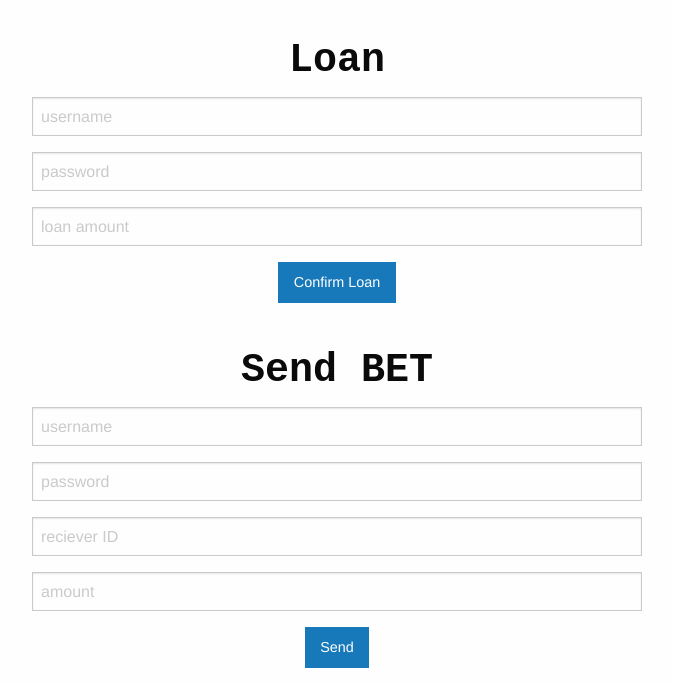
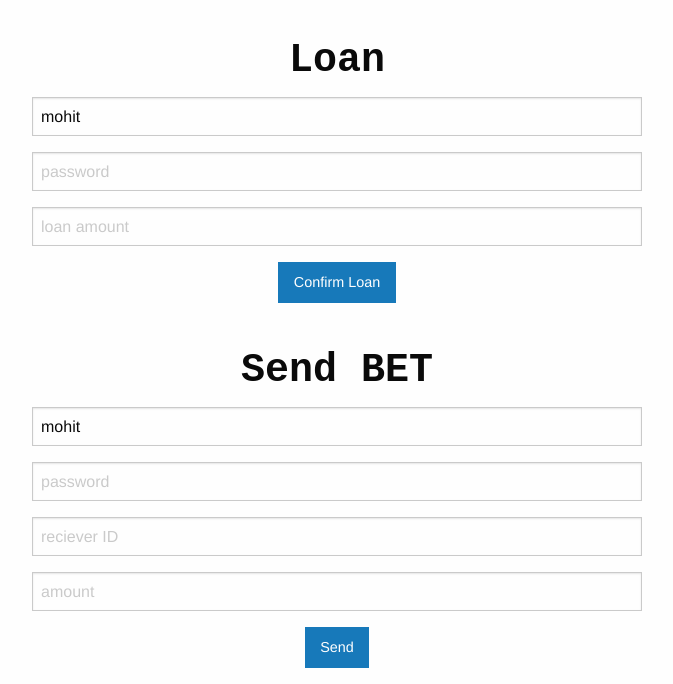
Before and after one commit to ujjwal-kr/betcoin, a Flask app: a page that uses app/templates/wallet.html in a window 1280 px wide. Shown: the part 387-1071 px from the top of the page, without its empty margins (303-976 px from the left). Run offline with Flask 2, Linux system fonts and the light colour scheme; data comes from the database, SQL or seed files in the repository; some libraries are stand-ins or nearby versions.

Commit message:
add create bank link and autofill on loan and send bal

```diff
--- a/app/templates/bank.html
+++ b/app/templates/bank.html
@@ -12,6 +12,7 @@
         </p>
         <br>
         <a href="/signup" class="button">Create Account</a>
+        <a href="/make/makebank" class="button alert">Make Bank</a>
         <br>
         <a href="/casino" class="button success">Casino</a>
     </div>
--- a/app/templates/wallet.html
+++ b/app/templates/wallet.html
@@ -22,7 +22,7 @@
   <div class="grid-container">
     <div>
       <div>
-        <input name="username" type="text" placeholder="username">
+        <input name="username" type="text" placeholder="username" value="{{wallet.username}}">
       </div>
       <div>
         <input type="password" placeholder="password" name="password">
@@ -43,7 +43,7 @@
   <div class="grid-container">
     <div>
       <div>
-        <input name="username" type="text" placeholder="username">
+        <input name="username" type="text" placeholder="username" value="{{wallet.username}}">
       </div>
       <div>
         <input type="password" placeholder="password" name="password">
```
